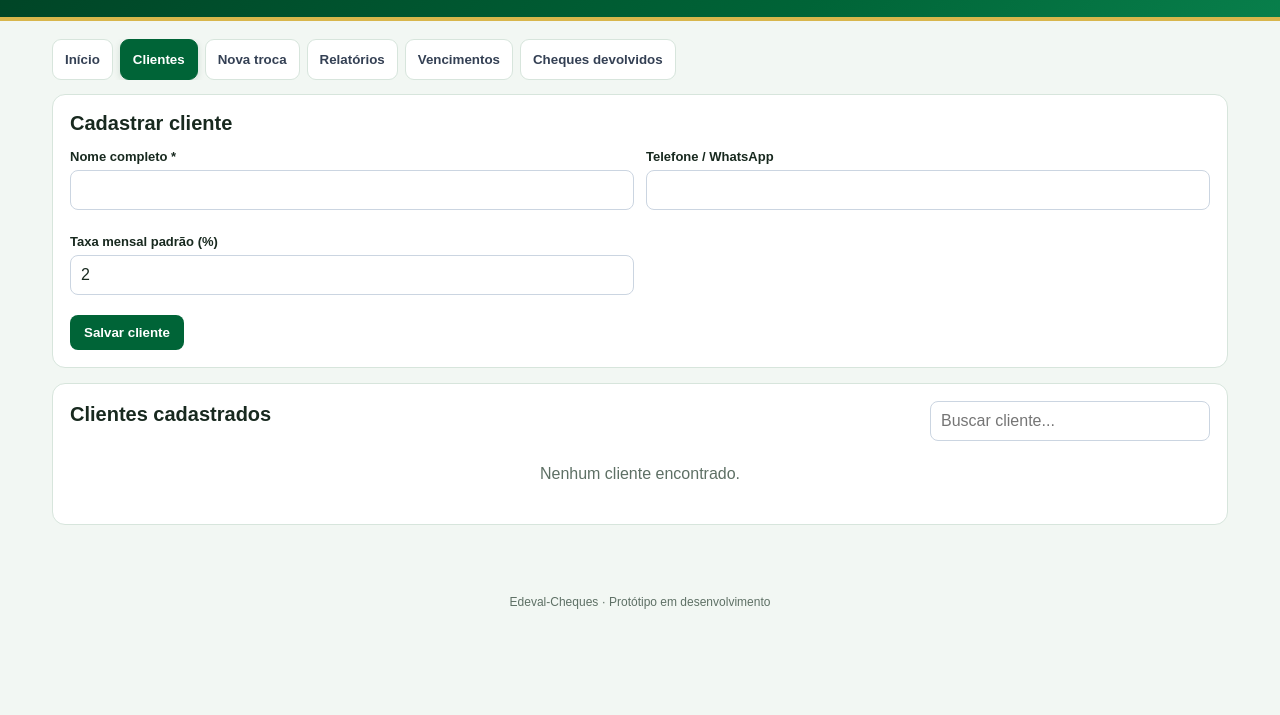
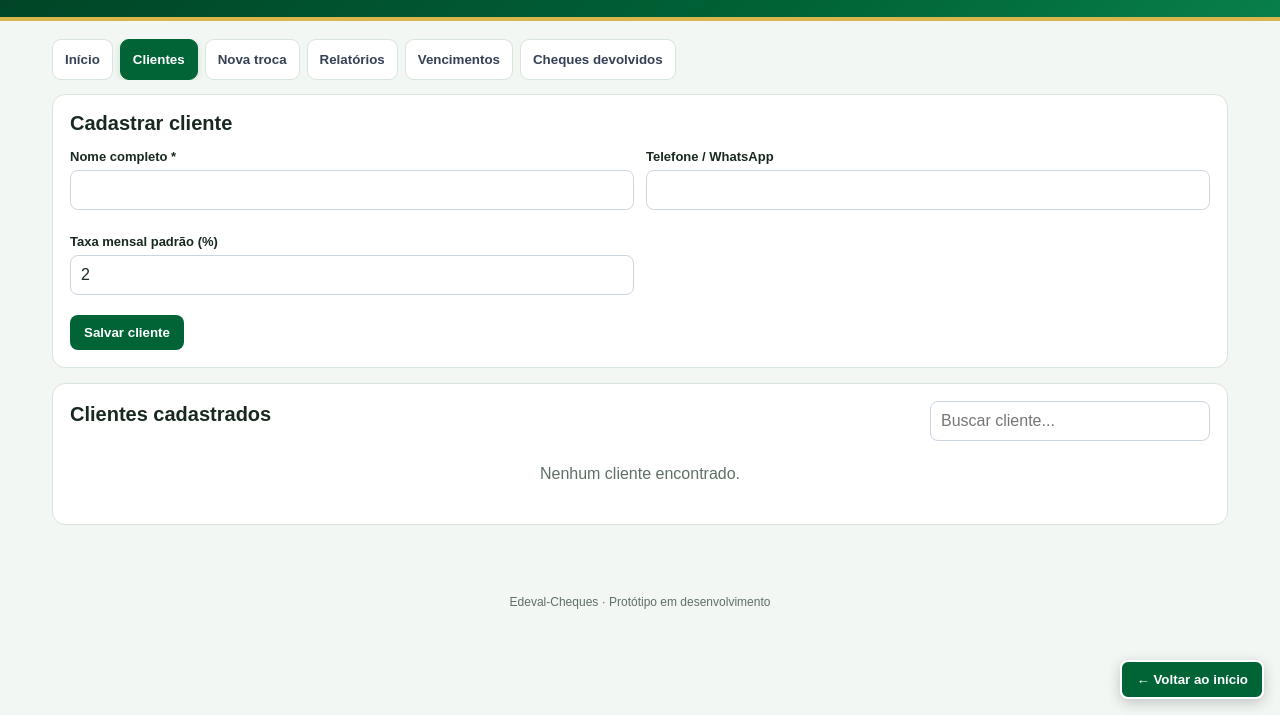
Before and after one commit to perolip-pgp/Edeval-cheques, a plain HTML site: page index.html in a window 1280 px wide. Both pictures are taken after a click on the button "Clientes". Shown: the part 85-800 px from the top of the page. Drawn offline with Linux system fonts and the light colour scheme.

Commit message:
Update index.html

```diff
--- a/index.html
+++ b/index.html
@@ -63,6 +63,9 @@ td select{min-width:120px;padding:8px}
 .photo-preview img{width:90px;height:75px;object-fit:cover;border-radius:7px}
 hr{border:0;border-top:1px solid var(--borda);margin:17px 0}
 footer{text-align:center;color:var(--cinza);font-size:12px;padding:20px}
+#botaoVoltarInicio{position:fixed;right:16px;bottom:16px;z-index:9999;box-shadow:0 4px 14px #0003;display:none;border:2px solid white}
+#botaoVoltarInicio.visivel{display:block}
+@media(max-width:520px){#botaoVoltarInicio{right:10px;bottom:10px;padding:12px;font-size:13px}}
 @media(max-width:850px){.grid{grid-template-columns:repeat(2,minmax(0,1fr))}}
 @media(max-width:520px){main{padding:12px 8px}.grid{gap:8px}.metric{padding:11px}.metric .value{font-size:18px}.card{padding:13px}.form-grid{grid-template-columns:1fr}h1{font-size:22px}}
 </style>
@@ -176,6 +179,7 @@ footer{text-align:center;color:var(--cinza);font-size:12px;padding:20px}
   </div>
 </section>
 </main>
+<button id="botaoVoltarInicio" class="btn" type="button" onclick="irAba('inicio')">← Voltar ao início</button>
 <footer>Edeval-Cheques · Protótipo em desenvolvimento</footer>
 
 <script>
@@ -222,7 +226,9 @@ function nomeCliente(id){return cliente(id)?.nome||'Cliente excluído'}
 function liquido(c){return Math.max(0,(Number(c.valor)||0)-(Number(c.juros)||0))}
 function statusTag(s){return `<span class="tag ${s==='Pago'?'pago':s==='Não pago'?'naopago':''}">${esc(s||'Pendente')}</span>`}
 function irAba(id){
+ if(!document.getElementById(id))return;
  document.querySelectorAll('.panel').forEach(p=>p.classList.toggle('active',p.id===id));
+ const voltar=document.getElementById('botaoVoltarInicio');if(voltar)voltar.classList.toggle('visivel',id!=='inicio');
  document.querySelectorAll('#nav button').forEach(b=>b.classList.toggle('active',b.dataset.tab===id));
  if(id==='inicio')renderInicio();
  if(id==='clientes')renderClientes();
```
